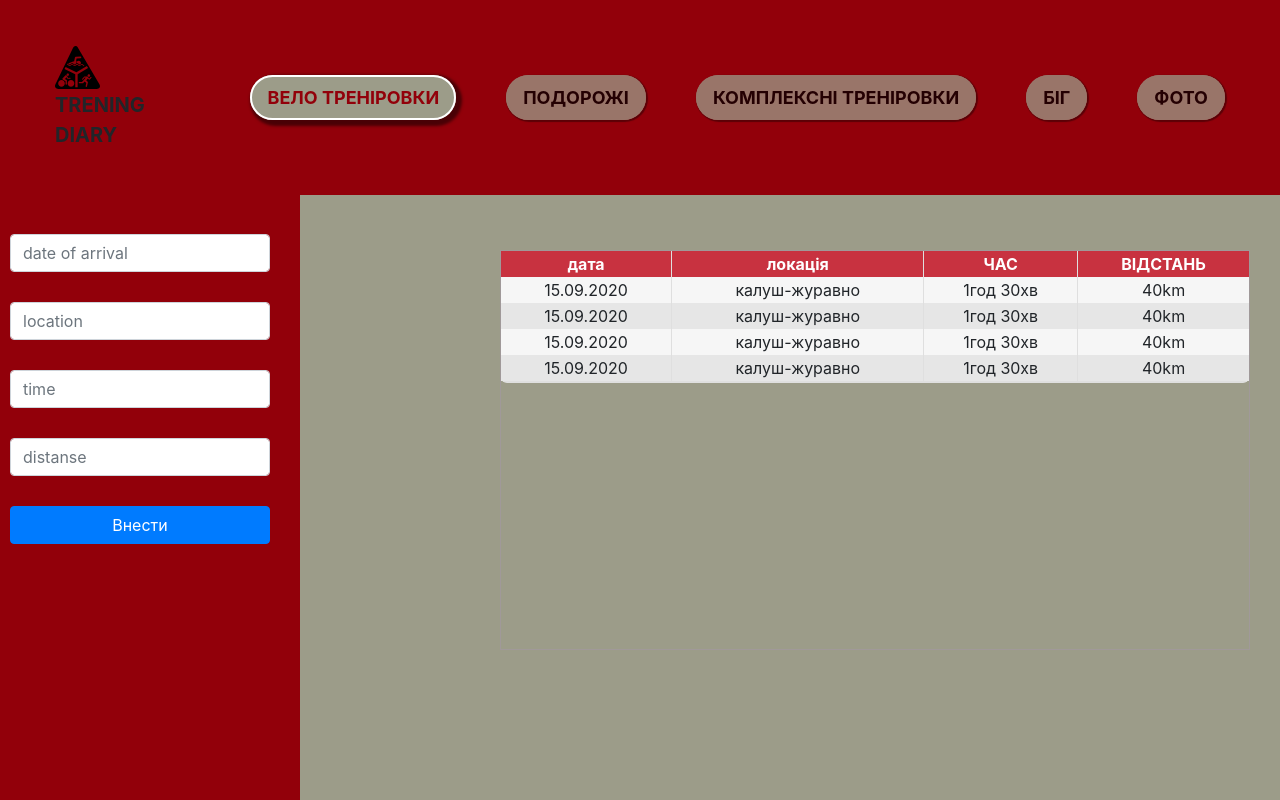
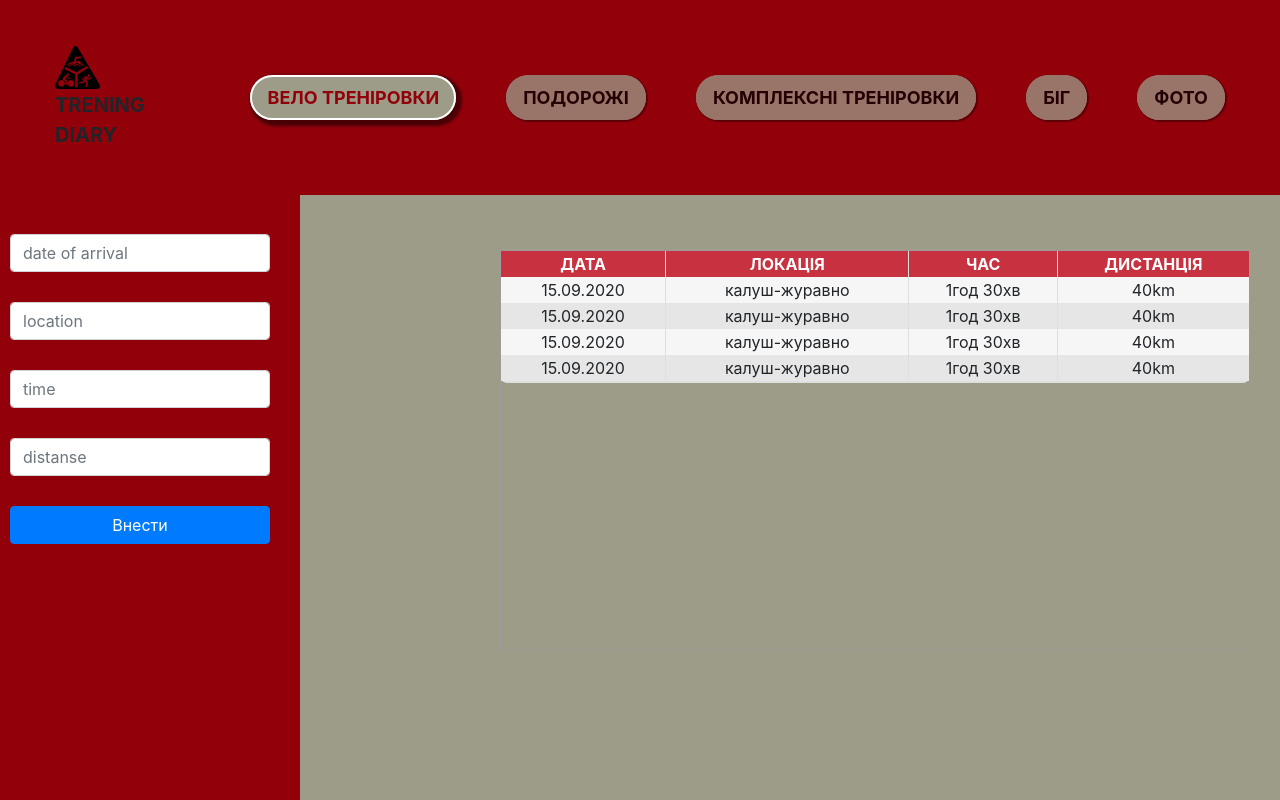
Before and after one commit to Nazar-svg/My_Trening_Diary, a React (Create React App) app: page /cycling in a window 1280 px wide. Built offline with nearby package versions, Linux system fonts and the light colour scheme.

Commit message:
refactoring state Table

```diff
--- a/src/components/Menu/MenuCycling/MenuCycling.js
+++ b/src/components/Menu/MenuCycling/MenuCycling.js
@@ -3,11 +3,12 @@ import 'bootstrap/dist/css/bootstrap.min.css'
 import classes from './MenuCycling.module.css'
 
 class MenuCycling extends Component {
+
     render() {
         return (
             <div className={classes.MenuCycling}>
             <div className={classes.menuList}>
-            <input type="text" className="form-control" placeholder="date of arrival"/>
+            <input type="text" onChange={this.onDataHandler} className="form-control" placeholder="date of arrival"/>
             <input type="text" className="form-control" placeholder="location"/>
             <input type="text" className="form-control" placeholder="time"/>
             <input type="text" className="form-control" placeholder="distanse"/>
--- a/src/components/Table/Table.js
+++ b/src/components/Table/Table.js
@@ -3,6 +3,11 @@ import './Table.module.css'
 
 class Table extends Component {
     state = {
+        dataHeader: "ДАТА",
+        locationHeader: "ЛОКАЦІЯ",
+        timeHeader: "ЧАС",
+        distanseHeader: "ДИСТАНЦІЯ",
+
         tableItems: [
             { data: "15.09.2020", location: 'калуш-журавно', time: '1год 30хв', distanse: '40km' },
             { data: "15.09.2020", location: 'калуш-журавно', time: '1год 30хв', distanse: '40km' },
@@ -32,10 +37,10 @@ class Table extends Component {
             <table>
                 <thead>
                     <tr>
-                        <td>дата</td>
-                        <td>локація</td>
-                        <td>ЧАС</td>
-                        <td>ВІДСТАНЬ</td>
+                        <td>{this.state.dataHeader}</td>
+                        <td>{this.state.locationHeader}</td>
+                        <td>{this.state.timeHeader}</td>
+                        <td>{this.state.distanseHeader}</td>
                     </tr>
                 </thead>
                 <tbody>
```
